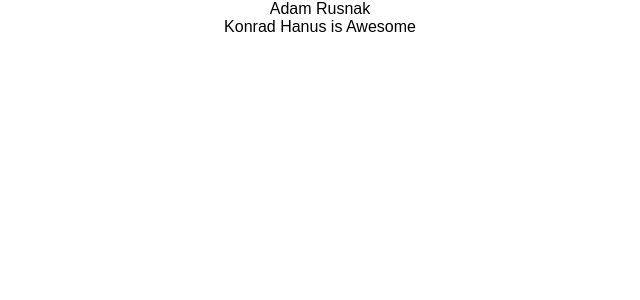
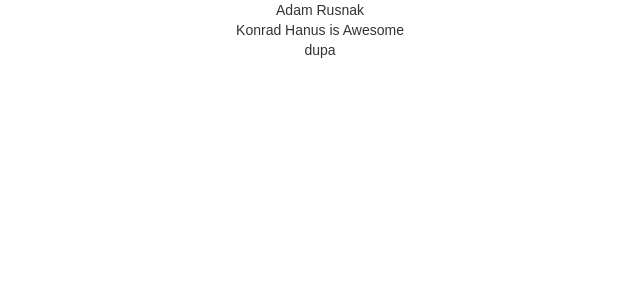
Before and after one commit to konradhanus/Icarus, a React (Create React App) app in the folder my-app/: page / in a window 1280 px wide. Shown: the top 300 px of the page, without its empty margins (320-960 px from the left). Built offline with nearby package versions, Linux system fonts and the light colour scheme.

Commit message:
centered & css added & bootstrap added

```diff
--- a/my-app/public/index.html
+++ b/my-app/public/index.html
@@ -1,31 +1,23 @@
 <!doctype html>
 <html lang="en">
-  <head>
-    <meta charset="utf-8">
-    <meta name="viewport" content="width=device-width, initial-scale=1">
-    <link rel="shortcut icon" href="%PUBLIC_URL%/favicon.ico">
-    <!--
-      Notice the use of %PUBLIC_URL% in the tag above.
-      It will be replaced with the URL of the `public` folder during the build.
-      Only files inside the `public` folder can be referenced from the HTML.
 
-      Unlike "/favicon.ico" or "favicon.ico", "%PUBLIC_URL%/favicon.ico" will
-      work correctly both with client-side routing and a non-root public URL.
-      Learn how to configure a non-root public URL by running `npm run build`.
-    -->
+<head>
+    <meta charset="utf-8" />
+    <meta name="viewport" content="width=device-width, initial-scale=1" />
+    <link rel="shortcut icon" href="%PUBLIC_URL%/favicon.ico" />
+    <!-- Latest compiled and minified CSS -->
+    <link rel="stylesheet" href="https://maxcdn.bootstrapcdn.com/bootstrap/3.3.7/css/bootstrap.min.css" />
+    <!-- Optional theme -->
+    <link rel="stylesheet" href="https://maxcdn.bootstrapcdn.com/bootstrap/3.3.7/css/bootstrap-theme.min.css" />
+    <link rel="stylesheet" href="style.css" />
     <title>React App</title>
-  </head>
-  <body>
+</head>
+<body>
     <div id="root"></div>
-    <!--
-      This HTML file is a template.
-      If you open it directly in the browser, you will see an empty page.
-
-      You can add webfonts, meta tags, or analytics to this file.
-      The build step will place the bundled scripts into the <body> tag.
-
-      To begin the development, run `npm start`.
-      To create a production bundle, use `npm run build`.
-    -->
-  </body>
+    <div class="container">
+        <div class="row">
+            <div class="col-md-12 centered">dupa</div>
+        </div>
+    </div>
+</body>
 </html>
--- /dev/null
+++ b/my-app/public/style.css
@@ -0,0 +1,5 @@
+.centered {
+  text-align: center;
+  width: 100%;
+
+}
```
